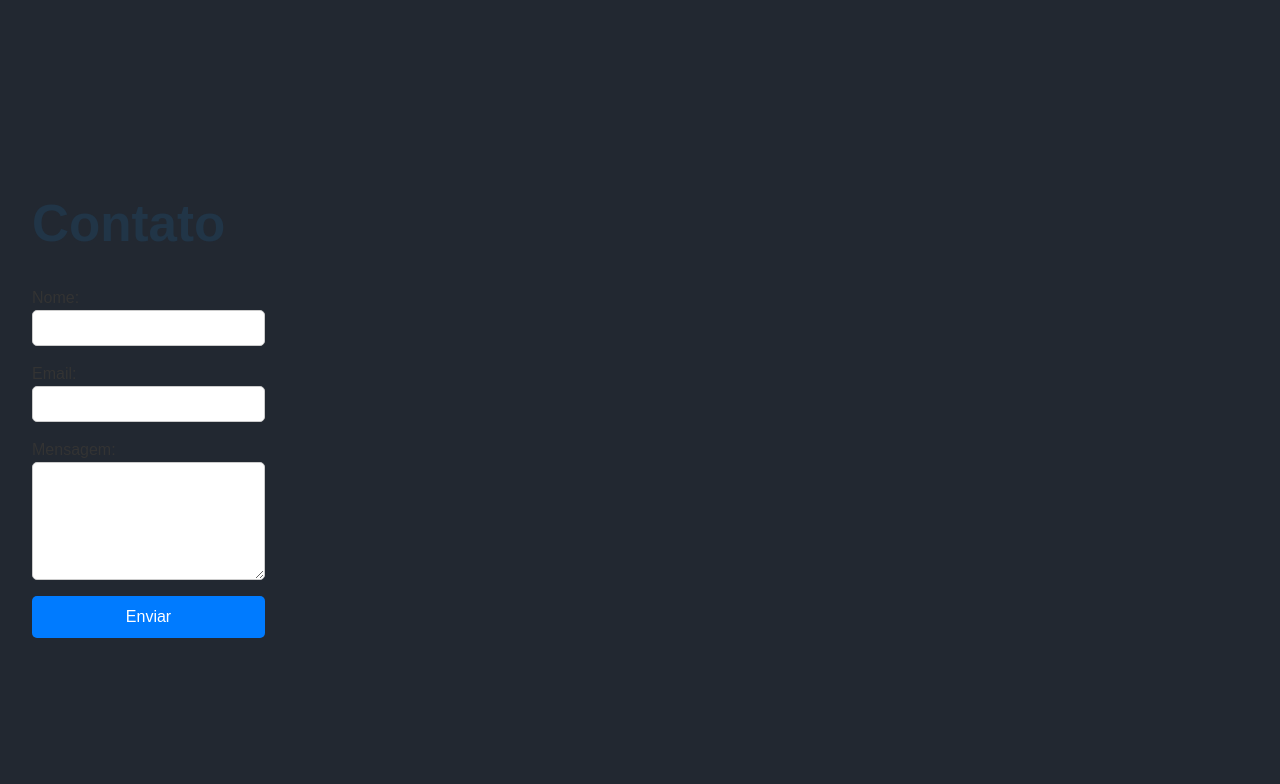
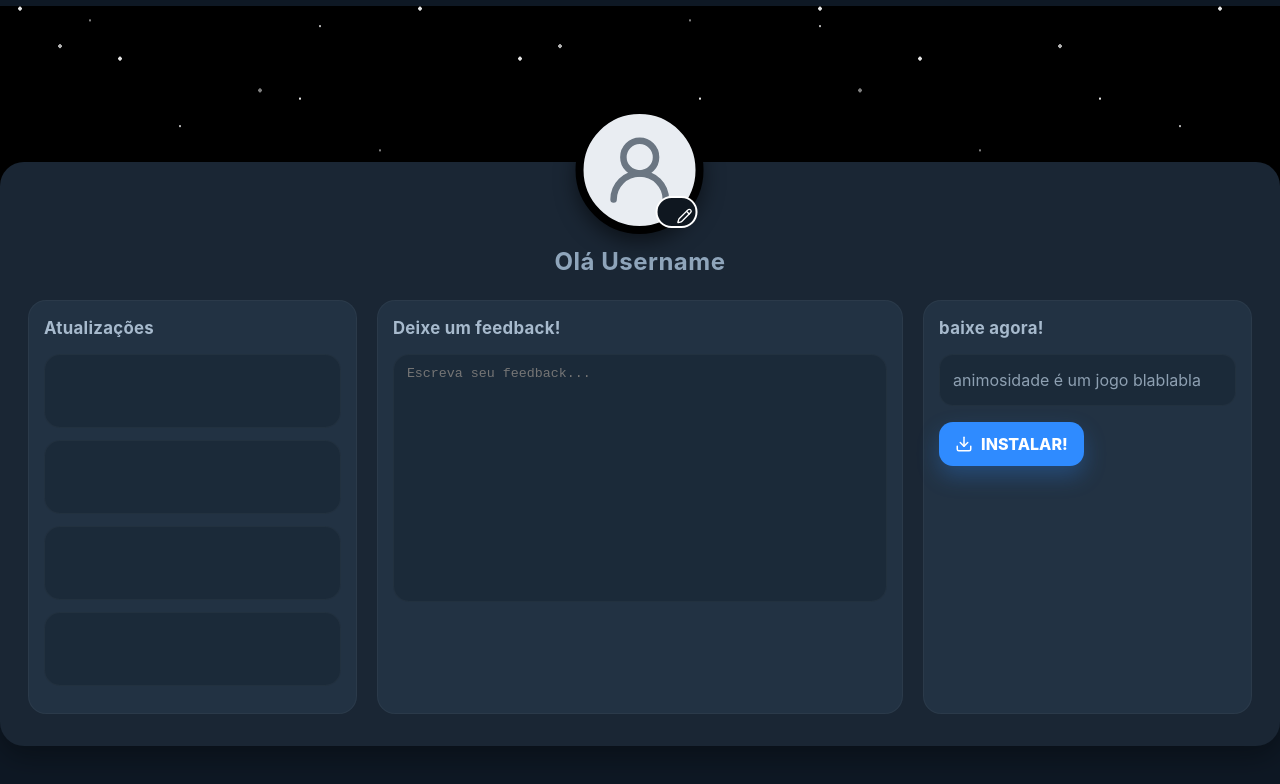
Before and after one commit to joaomorangoni/Animosity_Web, a React (Vite) app: page /contact in a window 1280 px wide. Shown: the top 784 px of the page. Built offline with nearby package versions, Linux system fonts and the light colour scheme.

Commit message:
aaaaaaaaaa

```diff
--- a/src/pages/Contact.jsx
+++ b/src/pages/Contact.jsx
@@ -1,103 +1,223 @@
-import React, { useState } from 'react';
+import React, { useState } from "react";
+import { motion, AnimatePresence } from "framer-motion";
+import {
+  Pencil,
+  Download,
+  SendHorizontal,
+  UserRound,
+  X,
+  Camera,
+  Lock
+} from "lucide-react";
+import "./ProfilePage.css";
 
-export default function Contact() {
-  const [form, setForm] = useState({
-    nome: '',
-    email: '',
-    mensagem: '',
+export default function ProfilePage() {
+  const [feedback, setFeedback] = useState("");
+  const [showModal, setShowModal] = useState(false);
+  const [profile, setProfile] = useState({
+    nome: "Username",
+    email: "email@exemplo.com",
+    foto: "",
+    senha: ""
   });
+
+  const handleSubmit = (e) => {
+    e.preventDefault();
+    alert(`Feedback enviado!\n\n${feedback}`);
+    setFeedback("");
+  };
+
+  const handleModalToggle = () => setShowModal(!showModal);
 
   const handleChange = (e) => {
     const { name, value } = e.target;
-    setForm((prev) => ({
-      ...prev,
-      [name]: value,
-    }));
+    setProfile((prev) => ({ ...prev, [name]: value }));
   };
 
-  const handleSubmit = (e) => {
-    e.preventDefault();
-    alert(`Mensagem enviada!\nNome: ${form.nome}\nEmail: ${form.email}\nMensagem: ${form.mensagem}`);
-    // Aqui você poderia enviar os dados para um backend
-    setForm({ nome: '', email: '', mensagem: '' });
+  const handlePhotoChange = (e) => {
+    const file = e.target.files[0];
+    if (file) {
+      const reader = new FileReader();
+      reader.onload = () =>
+        setProfile((prev) => ({ ...prev, foto: reader.result }));
+      reader.readAsDataURL(file);
+    }
+  };
+
+  const handleSave = () => {
+    alert("Perfil atualizado com sucesso!");
+    setShowModal(false);
   };
 
   return (
-    <div style={styles.container}>
-      <h1>Contato</h1>
-      <form onSubmit={handleSubmit} style={styles.form}>
-        <label style={styles.label}>
+    <div className="pg">
+      {/* TOPO COM PARTÍCULAS */}
+      <div className="starsWrap" aria-hidden="true">
+        <div className="stars layer1" />
+        <div className="stars layer2" />
+        <div className="stars layer3" />
+      </div>
+
+      {/* CARTÃO PRINCIPAL */}
+      <main className="card">
+        {/* AVATAR CENTRAL SOBREPOSTO */}
+        <div className="avatarWrap">
+          <div className="avatar">
+            {profile.foto ? (
+              <img
+                src={profile.foto}
+                alt="avatar"
+                style={{ width: "100%", height: "100%", borderRadius: "999px" }}
+              />
+            ) : (
+              <UserRound className="avatarIcon" />
+            )}
+            <button
+              className="editBadge"
+              title="Editar perfil"
+              onClick={handleModalToggle}
+            >
+              <Pencil size={16} />
+            </button>
+          </div>
+          <h2 className="hello">Olá {profile.nome}</h2>
+        </div>
+
+        {/* CONTEÚDO EM 3 COLUNAS */}
+        <section className="grid">
+          {/* ESQUERDA — ATUALIZAÇÕES */}
+          <motion.aside
+            className="panel updates"
+            initial={{ opacity: 0, y: 16 }}
+            animate={{ opacity: 1, y: 0 }}
+          >
+            <h3>Atualizações</h3>
+            <div className="pill" />
+            <div className="pill" />
+            <div className="pill" />
+            <div className="pill" />
+          </motion.aside>
+
+          {/* CENTRO — FEEDBACK */}
+          <motion.section
+            className="panel feedback"
+            initial={{ opacity: 0, y: 16 }}
+            animate={{ opacity: 1, y: 0 }}
+            transition={{ delay: 0.05 }}
+          >
+            <h3>Deixe um feedback!</h3>
+            <form onSubmit={handleSubmit} className="feedbackForm">
+              <textarea
+                placeholder="Escreva seu feedback..."
+                value={feedback}
+                onChange={(e) => setFeedback(e.target.value)}
+                aria-label="Área de feedback"
+              />
+              {/* Botão só aparece com 10+ chars */}
+              <AnimatePresence>
+                {feedback.trim().length >= 10 && (
+                  <motion.button
+                    type="submit"
+                    className="btnSend"
+                    initial={{ opacity: 0, y: 10 }}
+                    animate={{ opacity: 1, y: 0 }}
+                    exit={{ opacity: 0, y: 10 }}
+                    whileHover={{ scale: 1.03 }}
+                    whileTap={{ scale: 0.98 }}
+                  >
+                    <SendHorizontal size={18} />
+                    Enviar
+                  </motion.button>
+                )}
+              </AnimatePresence>
+            </form>
+          </motion.section>
+
+          {/* DIREITA — BAIXE AGORA */}
+          <motion.aside
+            className="panel download"
+            initial={{ opacity: 0, y: 16 }}
+            animate={{ opacity: 1, y: 0 }}
+            transition={{ delay: 0.1 }}
+          >
+            <h3>baixe agora!</h3>
+            <p className="dlText">animosidade é um jogo blablabla</p>
+            <button className="btnInstall" type="button">
+              <Download size={18} />
+              INSTALAR!
+            </button>
+          </motion.aside>
+        </section>
+      </main>
+
+      {/* MODAL DE EDIÇÃO */}
+      <AnimatePresence>
+        {showModal && (
+          <>
+            <motion.div
+              className="modalOverlay"
+              initial={{ opacity: 0 }}
+              animate={{ opacity: 1 }}
+              exit={{ opacity: 0 }}
+            />
+            <motion.div
+              className="modalContent"
+              initial={{ scale: 0.8, opacity: 0 }}
+              animate={{ scale: 1, opacity: 1 }}
+              exit={{ scale: 0.8, opacity: 0 }}
+            >
+              <button className="closeModal" onClick={handleModalToggle}>
+                <X size={20} />
+              </button>
+              <h2>Editar Perfil</h2>
+              <div className="modalForm">
+                <div className="photoPreview">
+                  {profile.foto ? (
+                    <img src={profile.foto} alt="avatar" />
+                  ) : (
+                    <Camera size={40} color="#fff" />
+                  )}
+                </div>
+                <label>
                   Nome:
                   <input
                     type="text"
                     name="nome"
-            value={form.nome}
+                    value={profile.nome}
                     onChange={handleChange}
-            required
-            style={styles.input}
                   />
                 </label>
-
-        <label style={styles.label}>
+                <label>
                   Email:
                   <input
                     type="email"
                     name="email"
-            value={form.email}
-            onChange={handleChange}
-            required
-            style={styles.input}
+                    value={profile.email}
+                    readOnly
                   />
                 </label>
-
-        <label style={styles.label}>
-          Mensagem:
-          <textarea
-            name="mensagem"
-            value={form.mensagem}
+                <label>
+                  Nova senha:
+                  <input
+                    type="password"
+                    name="senha"
+                    placeholder="Digite a nova senha"
+                    value={profile.senha}
                     onChange={handleChange}
-            required
-            style={{ ...styles.input, height: '100px' }}
                   />
                 </label>
-
-        <button type="submit" style={styles.button}>Enviar</button>
-      </form>
+                <label>
+                  Alterar foto:
+                  <input type="file" accept="image/*" onChange={handlePhotoChange} />
+                </label>
+                <button className="btnSave" onClick={handleSave}>
+                  Salvar alterações
+                </button>
+              </div>
+            </motion.div>
+          </>
+        )}
+      </AnimatePresence>
     </div>
   );
 }
-
-const styles = {
-  container: {
-    padding: '2rem',
-    maxWidth: '600px',
-    margin: '0 auto',
-    fontFamily: 'Arial',
-  },
-  form: {
-    display: 'flex',
-    flexDirection: 'column',
-    gap: '1rem',
-  },
-  label: {
-    display: 'flex',
-    flexDirection: 'column',
-    fontSize: '1rem',
-    color: '#333',
-  },
-  input: {
-    padding: '0.5rem',
-    fontSize: '1rem',
-    borderRadius: '5px',
-    border: '1px solid #ccc',
-  },
-  button: {
-    padding: '0.75rem',
-    fontSize: '1rem',
-    borderRadius: '5px',
-    backgroundColor: '#007bff',
-    color: 'white',
-    border: 'none',
-    cursor: 'pointer',
-  },
-};
--- a/src/pages/Login.css
+++ b/src/pages/Login.css
@@ -256,6 +256,7 @@
 .btn-back:hover {
   background: #27374D;
   color: #fff;
+
 }
 
 
--- /dev/null
+++ b/src/pages/ProfilePage.css
@@ -0,0 +1,173 @@
+/* ======= Paleta e base ======= */
+:root{
+  --bg: #0e1824;          /* fundo externo (mais escuro) */
+  --panel: #223243;       /* painéis */
+  --panel-2: #1b2a39;     /* caixas internas */
+  --text: #c7d3df;
+  --muted: #8ea0b2;
+  --accent: #6aa8ff;      /* botões */
+  --accent-2: #89b8ff;
+  --shadow: 0 10px 30px rgba(0,0,0,.35);
+  --radius: 18px;
+}
+
+
+
+
+*{ box-sizing: border-box }
+html, body, #root{ width: 100vw }
+body{ margin: 0; background: var(--bg); color: var(--text); font-family: Inter, system-ui, Arial, sans-serif }
+
+/* ======= Topo com partículas (3 camadas) ======= */
+.starsWrap{
+  position: relative;
+  height: 220px;
+  background: #000;
+  overflow: hidden;
+}
+.stars{
+  position: absolute; inset: 0;
+  background-repeat: repeat;
+  animation: drift 40s linear infinite;
+  opacity: .9;
+}
+/* camadas com densidades diferentes para parallax */
+.layer1{
+  background-image:
+    radial-gradient(2px 2px at 20px 30px, #fff 98%, transparent 100%),
+    radial-gradient(2px 2px at 120px 80px, #fff 98%, transparent 100%),
+    radial-gradient(1px 1px at 200px 10px, #fff 98%, transparent 100%),
+    radial-gradient(1px 1px at 300px 120px, #fff 98%, transparent 100%);
+  background-size: 400px 200px;
+  opacity: .9;
+}
+.layer2{
+  background-image:
+    radial-gradient(2px 2px at 60px 60px, #fff 98%, transparent 100%),
+    radial-gradient(1px 1px at 180px 140px, #fff 98%, transparent 100%),
+    radial-gradient(1px 1px at 320px 40px, #fff 98%, transparent 100%);
+  background-size: 500px 250px;
+  animation-duration: 55s;
+  opacity: .7;
+}
+.layer3{
+  background-image:
+    radial-gradient(1px 1px at 90px 30px, #fff 98%, transparent 100%),
+    radial-gradient(2px 2px at 260px 100px, #fff 98%, transparent 100%),
+    radial-gradient(1px 1px at 380px 160px, #fff 98%, transparent 100%);
+  background-size: 600px 300px;
+  animation-duration: 70s;
+  opacity: .5;
+}
+@keyframes drift {
+  from { transform: translateY(0) }
+  to   { transform: translateY(-200px) }
+}
+
+/* ======= Cartão principal ======= */
+.card{
+  width: 100vw;
+  margin: -64px auto 48px;     /* sobrepõe o topo de estrelas */
+  background: #1a2634;
+  border-radius: calc(var(--radius) + 6px);
+  box-shadow: var(--shadow);
+  padding: 90px 28px 32px;
+  position: relative;
+}
+
+/* ======= Avatar central ======= */
+.avatarWrap{
+  position: absolute;
+  top: -56px; left: 50%;
+  transform: translateX(-50%);
+  display: flex; flex-direction: column; align-items: center;
+}
+.avatar{
+  width: 128px; height: 128px; border-radius: 999px;
+  border: 8px solid #000;
+  background: #e9edf2;
+  color: #6b7682;
+  display: grid; place-items: center;
+  position: relative;
+  box-shadow: 0 8px 20px rgba(0,0,0,.5);
+}
+.avatarIcon{ width: 70%; height: 70% }
+.editBadge{
+  position: absolute; right: -2px; bottom: -2px;
+  width: 32px; height: 32px; border-radius: 999px;
+  display: grid; place-items: center;
+  background: #0f1720; color: #fff; border: 2px solid #fff;
+}
+.hello{
+  margin: 10px 0 0;
+  font-weight: 700; letter-spacing: .5px;
+  color: #8fa5bb;
+}
+
+/* ======= Grid de três colunas ======= */
+.grid{
+  margin-top: 48px;
+  display: grid;
+  grid-template-columns: 1fr 1.6fr 1fr;
+  gap: 20px;
+}
+.panel{
+  background: var(--panel);
+  border-radius: var(--radius);
+  padding: 16px;
+  box-shadow: inset 0 0 0 1px rgba(255,255,255,.04);
+}
+.panel h3{
+  margin: 0 0 12px; font-size: 1.05rem; color: #a7bacd; letter-spacing: .3px
+}
+
+/* ======= Coluna esquerda ======= */
+.updates .pill{
+  height: 74px; border-radius: 16px; background: var(--panel-2);
+  margin: 12px 0; box-shadow: inset 0 0 0 1px rgba(255,255,255,.03);
+}
+
+/* ======= Feedback (centro) ======= */
+.feedbackForm{
+  display: grid; gap: 12px;
+  grid-template-rows: 1fr auto;
+  min-height: 260px;
+}
+.feedback textarea{
+  width: 100%; min-height: 180px; resize: none;
+  padding: 12px 14px; border-radius: 16px;
+  background: var(--panel-2); border: none; color: #e8f0f8;
+  outline: 2px solid transparent; transition: outline-color .2s ease;
+  box-shadow: inset 0 0 0 1px rgba(255,255,255,.03);
+}
+.feedback textarea:focus{ outline-color: #355d86 }
+.btnSend{
+  justify-self: end;
+  display: inline-flex; align-items: center; gap: 8px;
+  padding: 10px 16px; border: none; border-radius: 12px;
+  background: linear-gradient(180deg, var(--accent), var(--accent-2));
+  color: #0b1220; font-weight: 700; cursor: pointer;
+  box-shadow: 0 8px 18px rgba(106,168,255,.25);
+}
+
+/* ======= Baixe agora (direita) ======= */
+.dlText{
+  background: var(--panel-2);
+  border-radius: 14px; padding: 14px; margin: 12px 0 16px;
+  color: var(--muted);
+  box-shadow: inset 0 0 0 1px rgba(255,255,255,.03);
+}
+.btnInstall{
+  display: inline-flex; align-items: center; gap: 8px;
+  padding: 12px 16px; border-radius: 14px; border: none;
+  background: #2f8bff; color: white; font-weight: 800; cursor: pointer;
+  box-shadow: 0 10px 22px rgba(47,139,255,.28);
+}
+.btnInstall:hover{ filter: brightness(1.05) }
+.btnInstall:active{ transform: translateY(1px) }
+
+/* ======= Responsivo ======= */
+@media (max-width: 980px){
+  .grid{ grid-template-columns: 1fr }
+  .feedbackForm{ min-height: 220px }
+}
```
Lines whose indentation alone changed are shown as unchanged.
